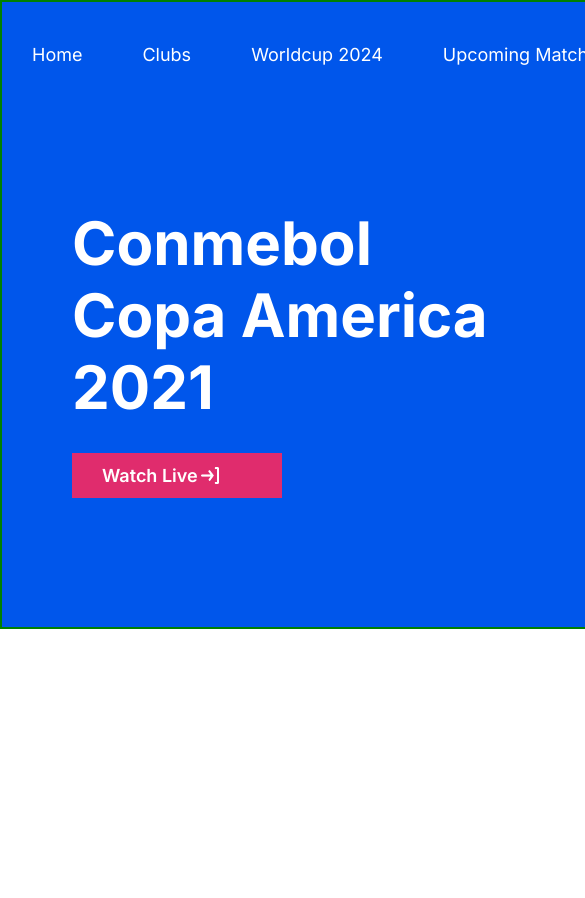
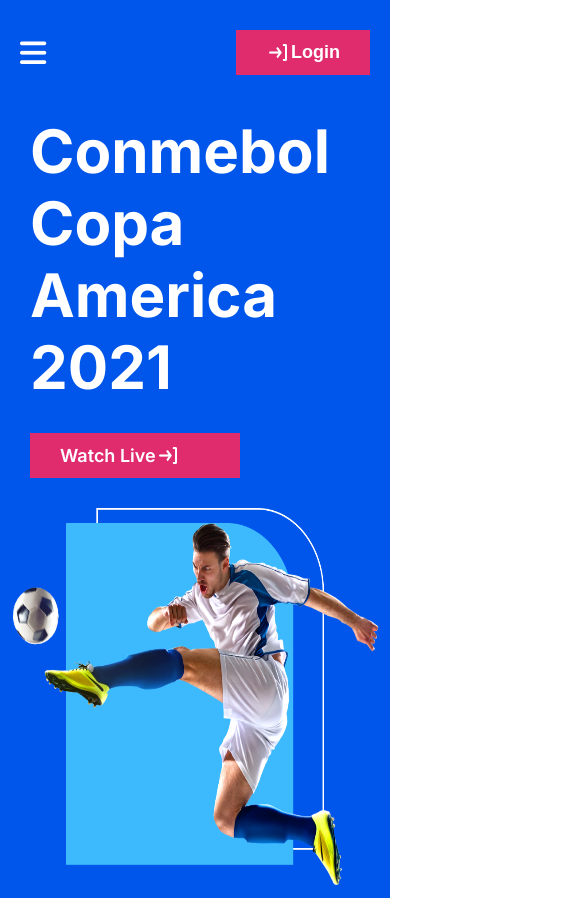
Before and after one commit to Jubayerhusain/footballWeb, a plain HTML site: page index.html in a window 390 px wide. Shown: the top 898 px of the page, 585 px wide, since content can reach past the window. Before the commit the page ends 844 px from the top, so only its background shows below. Drawn offline with Linux system fonts and the light colour scheme.

Commit message:
header-section done with responsisve

```diff
--- a/index.html
+++ b/index.html
@@ -5,12 +5,16 @@
     <meta name="viewport" content="width=device-width, initial-scale=1.0">
     <title>Football web with responsive</title>
     <link rel="stylesheet" href="./style/style.css">
+    <script src="https://kit.fontawesome.com/ce75c5c5e8.js" crossorigin="anonymous"></script>
 </head>
 <body>
     <!-- header-section  -->
     <header>
         <!-- navber section  -->
         <nav>
+            <div class="toggoler">
+                <i class="fa-solid fa-bars"></i>
+            </div>
             <ul>
                 <li>Home</li>
                 <li>Clubs</li>
--- a/style/style.css
+++ b/style/style.css
@@ -30,15 +30,19 @@
     height: 25px;
 }
 header{
-    width: 1440px;
+    width: 80%;
     margin: auto;
-    border: 2px solid green;
     background: #0056eb;
 }
 nav{
     align-items: center;
     display: flex;
     justify-content: space-between;
+}
+nav .toggoler{
+    display: none;
+    font-size: 30px;
+    color: var(--secondary-color);
 }
 nav ul{
     display: flex;
@@ -79,3 +83,29 @@
 .btn2{
     width: 150px;
 }
+
+/* for responsive style  */
+/* small device */
+@media screen and (max-width:476px) {
+    header{
+        width: 100%;
+    }
+    nav .toggoler{
+        display: block;
+        margin-left: 20px;
+    }
+    nav ul{
+        display: none;
+    }
+    .banner-section {
+        padding: 10px;
+        flex-direction: column;
+
+    }
+    .banner-section
+    .banner-image{
+        width: 100%;
+        height: 380px;
+
+    }
+}
```
